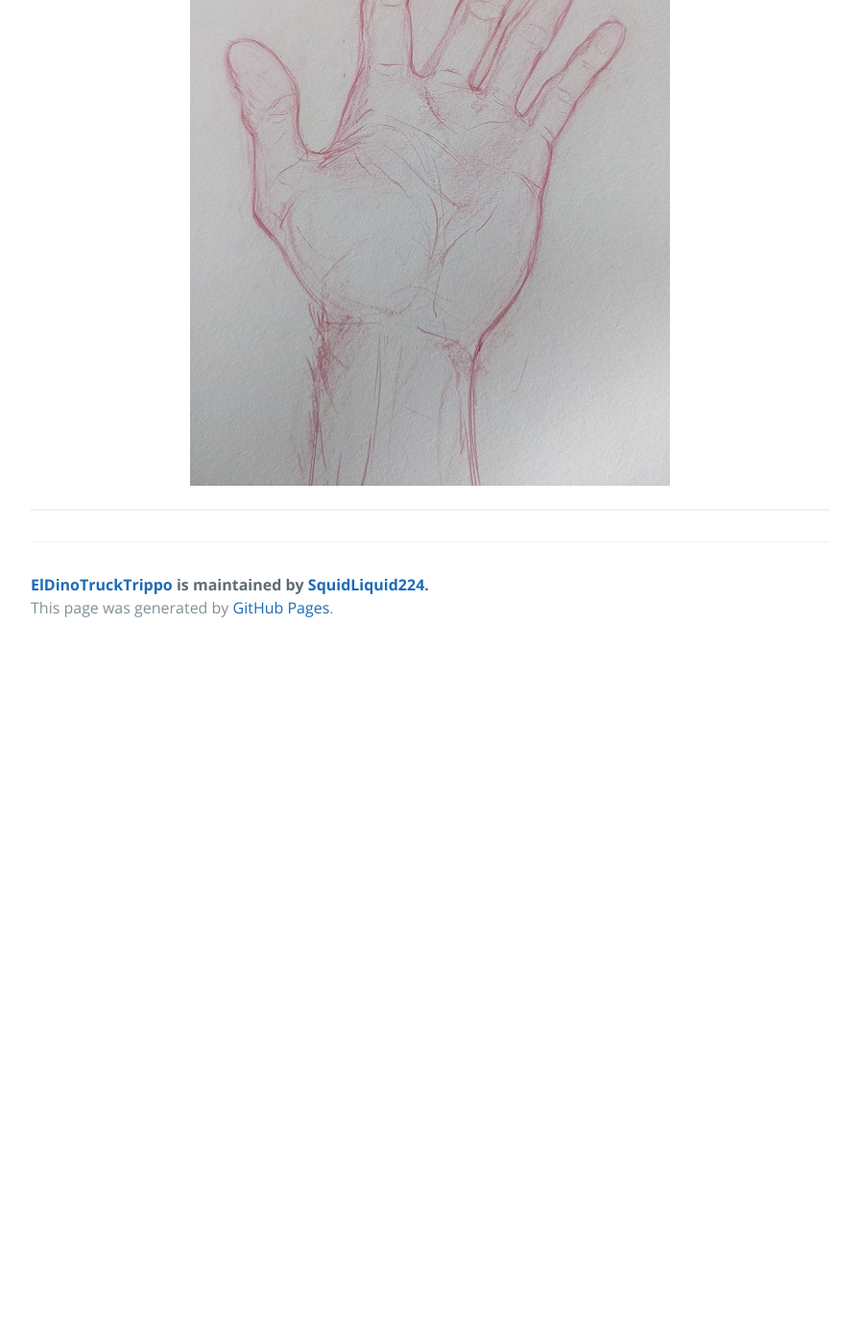
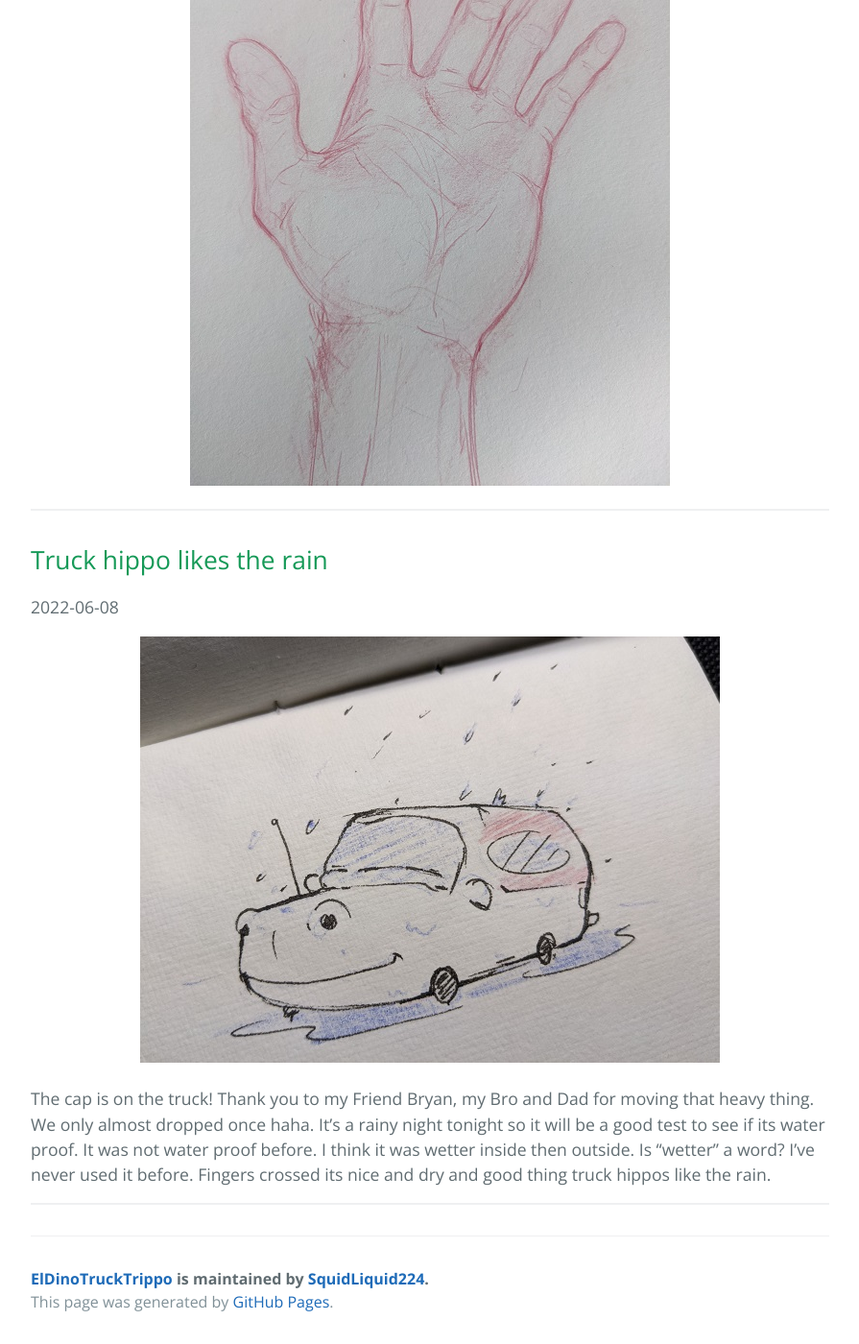
Before and after one commit to SquidLiquid224/ElDinoTruckTrippo, a Jekyll site: the page built from index.md, in a window 1280 px wide and 1400 px high, scrolled down 4637 px. Shown: the whole window at 96% size, without its empty margins (192-1087 px from the left). Built offline with Jekyll 4.4.1, drawn with Linux system fonts in a browser that asks for light colours; our own code applies the rules of GitHub Pages for plain Markdown files; before the commit the page ends 5314 px from its top, so only the background shows below that.

Commit message:
rainyTruckHippo

```diff
--- a/index.md
+++ b/index.md
@@ -73,3 +73,12 @@ Well I’ll leave you with this sketch of my hand. Sometimes I get all existenti
 <p align="center">
 <img src="./images/hand.jpg">
 <hr />
+<h2>Truck hippo likes the rain</h2>
+  2022-06-08
+<p align="center">
+<img src="./images/rainytruckhippo.jpg">
+<div style="text-align: left">
+The cap is on the truck! Thank you to my Friend Bryan, my Bro and Dad for moving that heavy thing.  We only almost dropped once haha.
+It’s a rainy night tonight so it will be a good test to see if its water proof.  It was not water proof before. I think it was wetter inside then outside.  Is “wetter” a word? I’ve never used it before.  Fingers crossed its nice and dry and good thing truck hippos like the rain.
+</div>
+<hr />
```
Also changed, not shown: images/rainytruckhippo.jpg (added).
